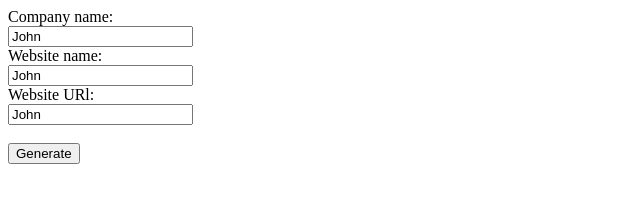
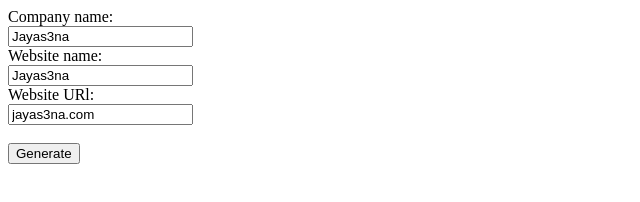
Before and after one commit to chamuditha4/Required-pages-generator, a plain HTML site: page index.html in a window 1280 px wide. Shown: the whole page, without its empty margins (0-640 px from the left). Drawn offline with Linux system fonts and the light colour scheme.

Commit message:
Update index.html

```diff
--- a/index.html
+++ b/index.html
@@ -1,5 +1,10 @@
 <!DOCTYPE html>
 <html>
+
+ <head>
+  <title>Required pages generator</title>
+</head>
+
 <style>
 
 </style>
@@ -7,11 +12,11 @@
 
 <div>
 <label for="wbcname">Company name:</label><br>
-  <input type="text" id="wbcname" name="fname" value="John"><br>
+  <input type="text" id="wbcname" name="fname" value="Jayas3na"><br>
 <label for="wbname">Website name:</label><br>
-  <input type="text" id="wbname" name="fname" value="John"><br>
+  <input type="text" id="wbname" name="fname" value="Jayas3na"><br>
 <label for="wburl">Website URl:</label><br>
-  <input type="text" id="wburl" name="fname" value="John"><br>
+  <input type="text" id="wburl" name="fname" value="jayas3na.com"><br>
 </div>
 
 <br><button type="button" onclick="myFunction()">Generate</button><br><br>
```
